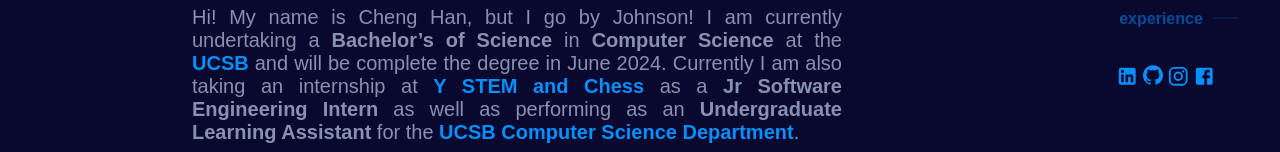
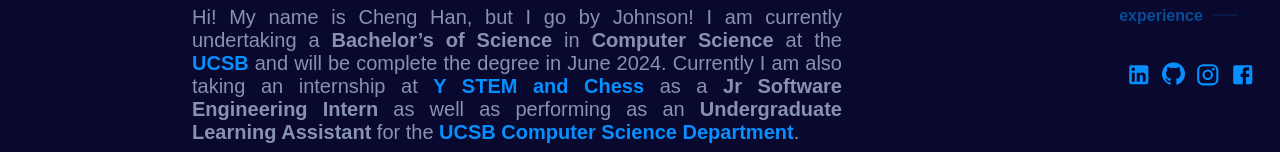
Before and after one commit to Johnsonchan105/johnsonchan105.github.io, a React (Create React App) app: page / in a window 1280 px wide. Shown: the part 621-773 px from the top of the page. Built offline with nearby package versions, Linux system fonts and the light colour scheme.

Commit message:
fixed logo size and width

```diff
--- a/src/components/SideBarNav.js
+++ b/src/components/SideBarNav.js
@@ -124,16 +124,16 @@
                 )}
                 <div className="sidebar-logos" href="/">
                     <a href="https://www.linkedin.com/in/chenghanchan/">
-                        <LinkedInIcon style={{ fontSize: 22.5 }}></LinkedInIcon>
+                        <LinkedInIcon style={{ fontSize: 25.5 }}></LinkedInIcon>
                     </a>
                     <a href="https://github.com/Johnsonchan105">
-                        <GithubIcon style={{ fontSize: 20 }}></GithubIcon>
+                        <GithubIcon style={{ fontSize: 23 }}></GithubIcon>
                     </a>
                     <a href="https://www.instagram.com/johnsonchan105/">
-                        <InstagramIcon style={{ fontSize: 22.5 }}></InstagramIcon>
+                        <InstagramIcon style={{ fontSize: 25.5 }}></InstagramIcon>
                     </a>
                     <a href="https://www.facebook.com/johnsonchan105/">
-                        <FacebookIcon style={{ fontSize: 22.5 }}></FacebookIcon>
+                        <FacebookIcon style={{ fontSize: 25.5 }}></FacebookIcon>
                     </a>
                 </div>
             </div>
--- a/src/styles/SideBarNav.css
+++ b/src/styles/SideBarNav.css
@@ -67,6 +67,10 @@
     padding-bottom: 8px;
 }
 
+.sidebar-logos a {
+    padding-left: 10px;
+}
+
 .img {
     height: 18px;
 }
```
